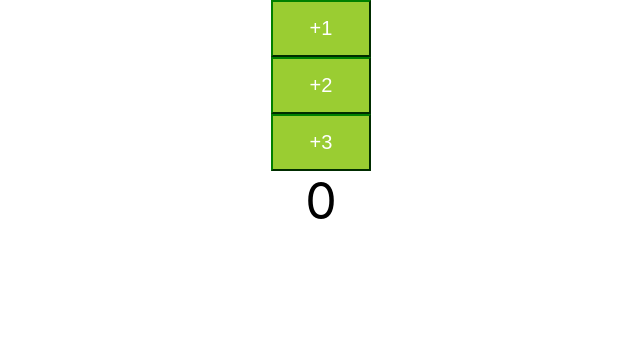
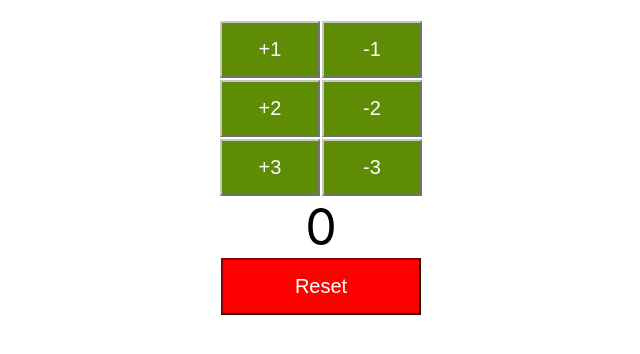
Before and after one commit to GilbertII/TodoApp, a React (Create React App) app: page / in a window 1280 px wide. Shown: the top 354 px of the page, without its empty margins (319-959 px from the left). Built offline with nearby package versions, Linux system fonts and the light colour scheme.

Commit message:
add increment decrement and reset button

```diff
--- a/src/App.js
+++ b/src/App.js
@@ -1,10 +1,7 @@
 import React, { Component } from "react";
+import Counter from "./components/counter/Counter";
 
-import FirstComponent from "./components/example/FirstComponent";
-import SecondComponent from "./components/example/SecondComponent";
-import ThirdComponent from "./components/example/ThirdComponent";
 import "./App.css";
-import Counter from "./components/counter/Counter";
 
 class App extends Component {
   render() {
@@ -26,20 +23,4 @@ class ExampleComponent extends Component {
   }
 }
 
-class FirstComp extends Component {
-  render() {
-    return <div>First Component</div>;
-  }
-}
-
-class SecondsComp extends Component {
-  render() {
-    return <div>Second Component</div>;
-  }
-}
-
-function ThirdComp() {
-  return <div>Third Component</div>;
-}
-
 export default App;
--- a/src/components/counter/Counter.js
+++ b/src/components/counter/Counter.js
@@ -1,6 +1,9 @@
 import React, { Component } from "react";
 import CounterButton from "./CounterButton";
 import CounterLabel from "./CounterLabel";
+import ResetButton from "./ResetButton";
+
+import "./Counter.module.css";
 
 class Counter extends Component {
   constructor() {
@@ -11,23 +14,52 @@ class Counter extends Component {
     };
 
     // bind function
-    this.sumIncreamentHandler = this.sumIncreamentHandler.bind(this);
+    this.sumIncrementHandler = this.sumIncrementHandler.bind(this);
+    this.sumDecrementHandler = this.sumDecrementHandler.bind(this);
+    this.resetHandler = this.resetHandler.bind(this);
   }
 
-  sumIncreamentHandler(incBy) {
+  sumIncrementHandler(incBy) {
     this.setState((prevState) => {
       return { totalCounter: prevState.totalCounter + incBy };
     });
-    console.log(incBy);
+    console.log(`increment by ${incBy}`);
+  }
+
+  sumDecrementHandler(incBy) {
+    this.setState((prevState) => {
+      return { totalCounter: prevState.totalCounter - incBy };
+    });
+    console.log(`decrement by ${incBy}`);
+  }
+
+  resetHandler() {
+    this.setState(() => {
+      return { totalCounter: 0 };
+    });
+    console.log(`reset value`);
   }
 
   render() {
     return (
       <div>
-        <CounterButton incBy={1} sumIncreamentHandler={this.sumIncreamentHandler} />
-        <CounterButton incBy={2} sumIncreamentHandler={this.sumIncreamentHandler} />
-        <CounterButton incBy={3} sumIncreamentHandler={this.sumIncreamentHandler} />
+        <CounterButton
+          incBy={1}
+          sumIncrementHandler={this.sumIncrementHandler}
+          sumDecrementHandler={this.sumDecrementHandler}
+        />
+        <CounterButton
+          incBy={2}
+          sumIncrementHandler={this.sumIncrementHandler}
+          sumDecrementHandler={this.sumDecrementHandler}
+        />
+        <CounterButton
+          incBy={3}
+          sumIncrementHandler={this.sumIncrementHandler}
+          sumDecrementHandler={this.sumDecrementHandler}
+        />
         <CounterLabel totalInc={this.state.totalCounter} />
+        <ResetButton resetHandler={this.resetHandler} />
       </div>
     );
   }
--- /dev/null
+++ b/src/components/counter/Counter.module.css
@@ -0,0 +1,3 @@
+body {
+  padding: 20px;
+}
--- a/src/components/counter/CounterButton.js
+++ b/src/components/counter/CounterButton.js
@@ -7,17 +7,23 @@ class CounterButton extends Component {
     super();
 
     // bind function
-    this.increamentHandler = this.increamentHandler.bind(this);
+    this.incrementHandler = this.incrementHandler.bind(this);
+    this.decrementHandler = this.decrementHandler.bind(this);
   }
 
-  increamentHandler() {
-    this.props.sumIncreamentHandler(this.props.incBy);
+  incrementHandler() {
+    this.props.sumIncrementHandler(this.props.incBy);
+  }
+
+  decrementHandler() {
+    this.props.sumDecrementHandler(this.props.incBy);
   }
 
   render() {
     return (
       <div>
-        <button onClick={this.increamentHandler}>+{this.props.incBy}</button>
+        <button onClick={this.incrementHandler}>+{this.props.incBy}</button>
+        <button onClick={this.decrementHandler}>-{this.props.incBy}</button>
       </div>
     );
   }
--- a/src/components/counter/CounterButton.module.css
+++ b/src/components/counter/CounterButton.module.css
@@ -1,8 +1,9 @@
 button {
-  background-color: yellowgreen;
-  border-color: green;
+  background-color: rgb(94, 140, 4);
+  border-color: rgb(199, 199, 199);
   font-size: 20px;
   padding: 15px 30px;
   color: white;
   width: 100px;
+  margin: 1px;
 }
--- /dev/null
+++ b/src/components/counter/ResetButton.js
@@ -0,0 +1,26 @@
+import React, { Component } from "react";
+import classes from "./ResetButton.module.css";
+
+class ResetButton extends Component {
+  constructor() {
+    super();
+
+    this.resetHandler = this.resetHandler.bind(this);
+  }
+
+  resetHandler() {
+    this.props.resetHandler();
+  }
+
+  render() {
+    return (
+      <div>
+        <button className={classes.reset} onClick={this.resetHandler}>
+          Reset
+        </button>
+      </div>
+    );
+  }
+}
+
+export default ResetButton;
--- /dev/null
+++ b/src/components/counter/ResetButton.module.css
@@ -0,0 +1,5 @@
+.reset {
+  background-color: red;
+  border-color: darkred;
+  width: 200px;
+}
```
